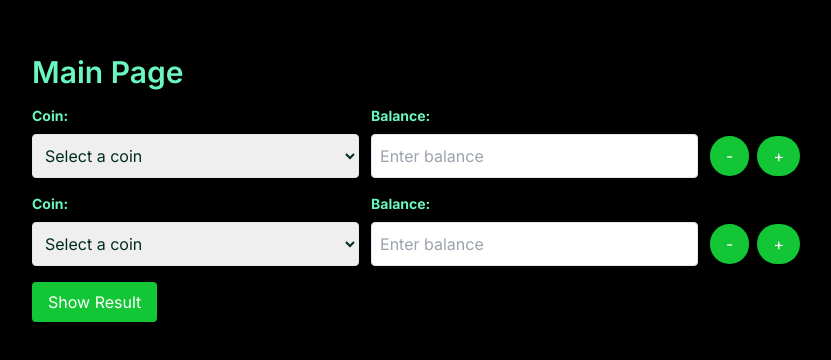
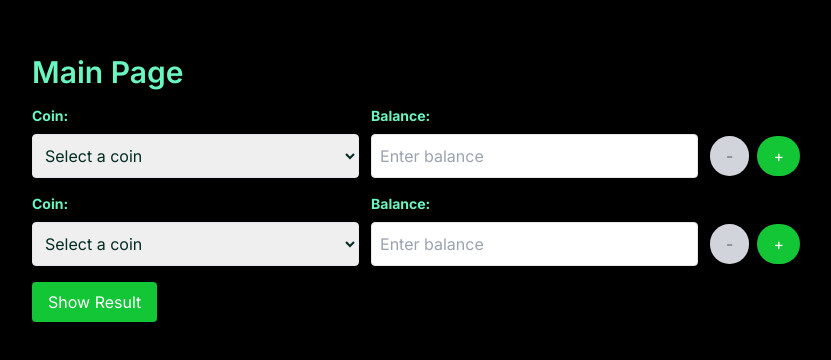
Before and after one commit to aina21/crypto-portfolio, a Next.js app: page / in a window 1280 px wide. Shown: the part 212-572 px from the top of the page, without its empty margins (224-1055 px from the left). Built offline with nearby package versions, Linux system fonts and the light colour scheme.

Commit message:
disable button style

```diff
--- a/src/app/component/balance-symbole-pairs.tsx
+++ b/src/app/component/balance-symbole-pairs.tsx
@@ -39,7 +39,7 @@ export const BalanceSymbolPairs = () => (
                   type="button"
                   onClick={() => arrayHelpers.remove(index)}
                   disabled={arrayHelpers.form.values.balancePairs.length <= 2}
-                  className="bg-green-300 text-white py-2 px-4  hover:bg-green-200 rounded-full "
+                  className="bg-green-300 text-white py-2 px-4  hover:bg-green-200 rounded-full  disabled:bg-gray-300 disabled:text-gray-500"
                 >
                   -
                 </button>
--- a/src/app/page.tsx
+++ b/src/app/page.tsx
@@ -74,16 +74,18 @@ const MainPage = () => {
           validationSchema={validationSchema}
           onSubmit={handleFormSubmit}
         >
+          {(isSubmit) => (
             <Form>
               <BalanceSymbolPairs />
               <button
                 type="submit"
-              className="bg-green-300 text-white py-2 px-4 rounded hover:bg-green-200 "
-              disabled={isLoading}
+                className="bg-green-300 text-white py-2 px-4 rounded hover:bg-green-200 disabled:bg-gray-300 disabled:text-gray-500"
+                disabled={isLoading || !isSubmit.isValid}
               >
                 {isLoading ? "Loading..." : "Show Result"}
               </button>
             </Form>
+          )}
         </Formik>
       </div>
     </div>
```
Lines whose indentation alone changed are shown as unchanged.
